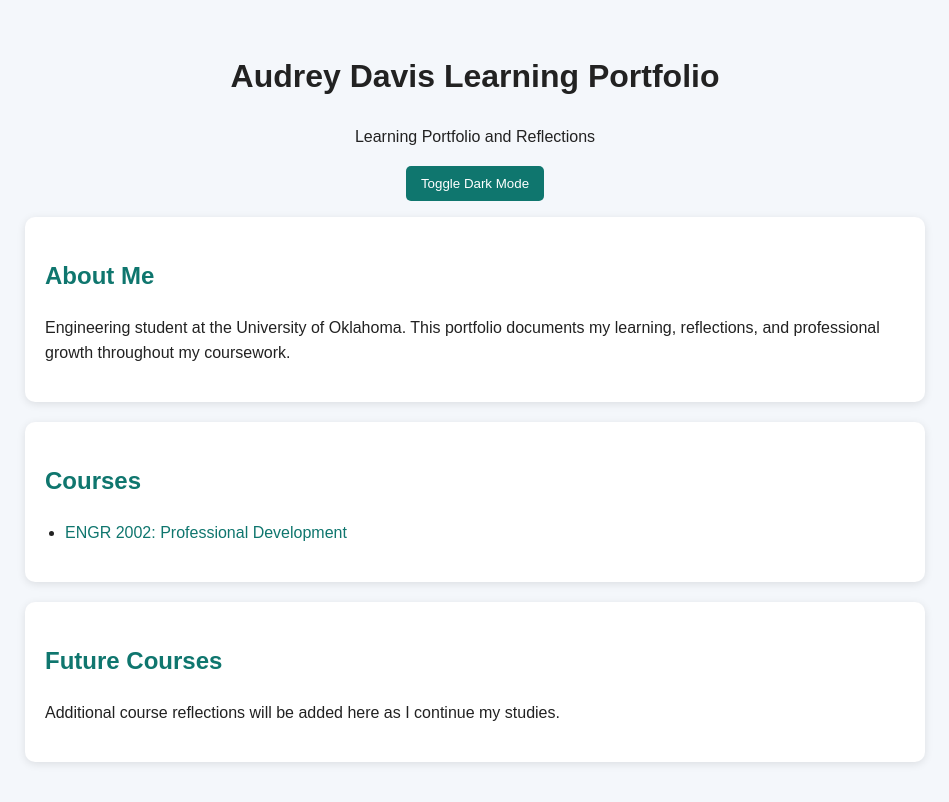
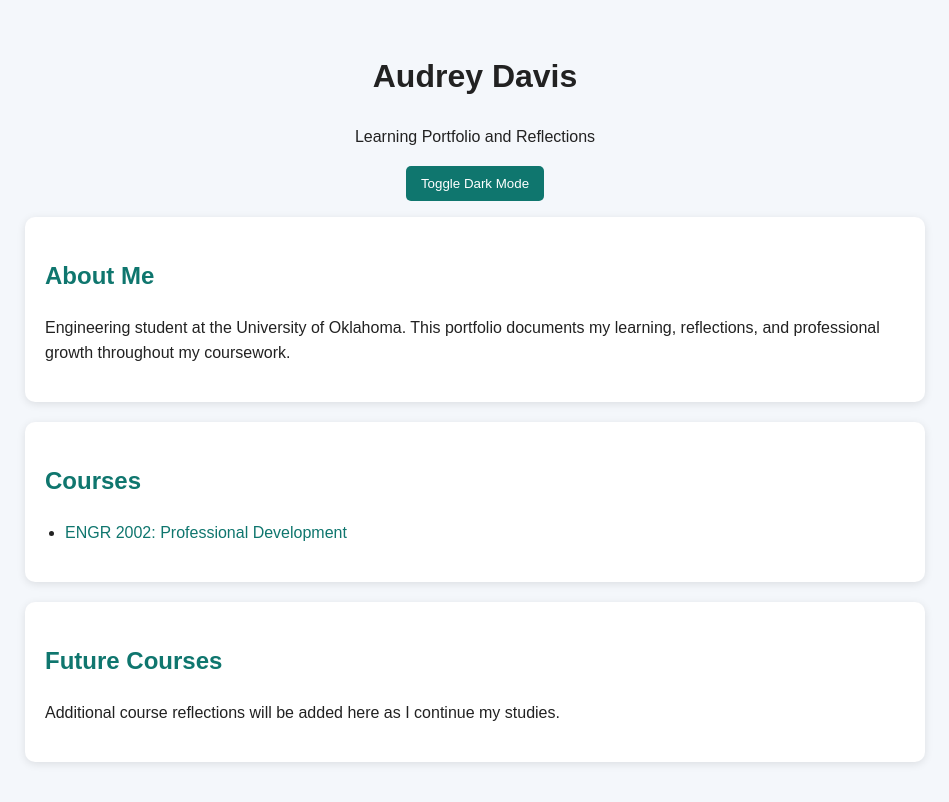
Before and after one commit to WolfHope/davisaudrey.github.io, a plain HTML site: page index.html in a window 1280 px wide. Shown: the whole page, without its empty margins (165-1114 px from the left). Drawn offline with Linux system fonts and the light colour scheme.

Commit message:
Update header in index.html to remove 'Learning Portfolio'

```diff
--- a/index.html
+++ b/index.html
@@ -11,7 +11,7 @@
 
 <body>
 
-    <h1>Audrey Davis Learning Portfolio</h1>
+    <h1>Audrey Davis</h1>
 
     <p class="center">
         Learning Portfolio and Reflections
```
